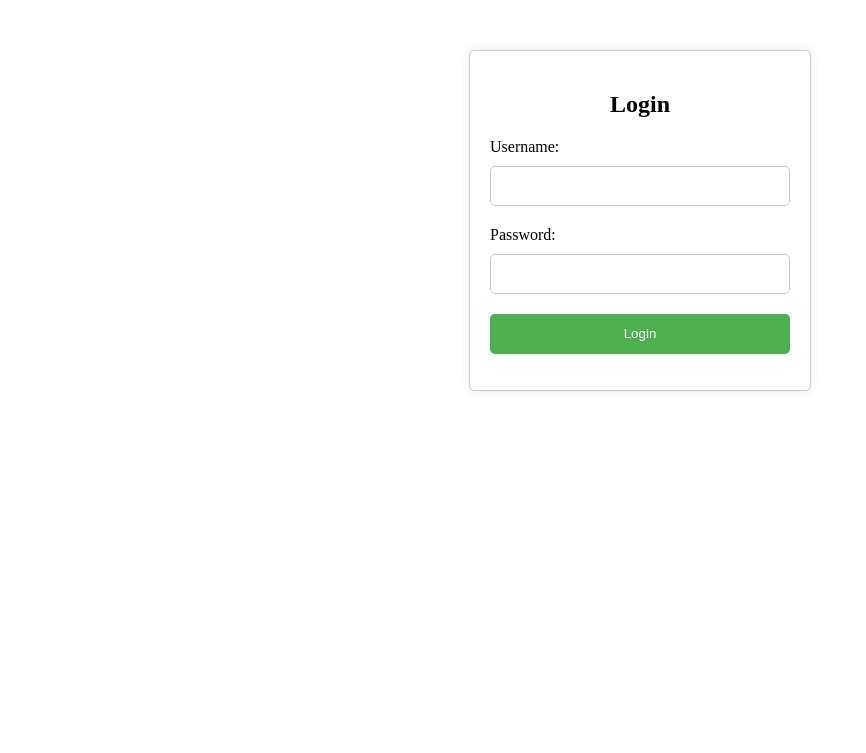
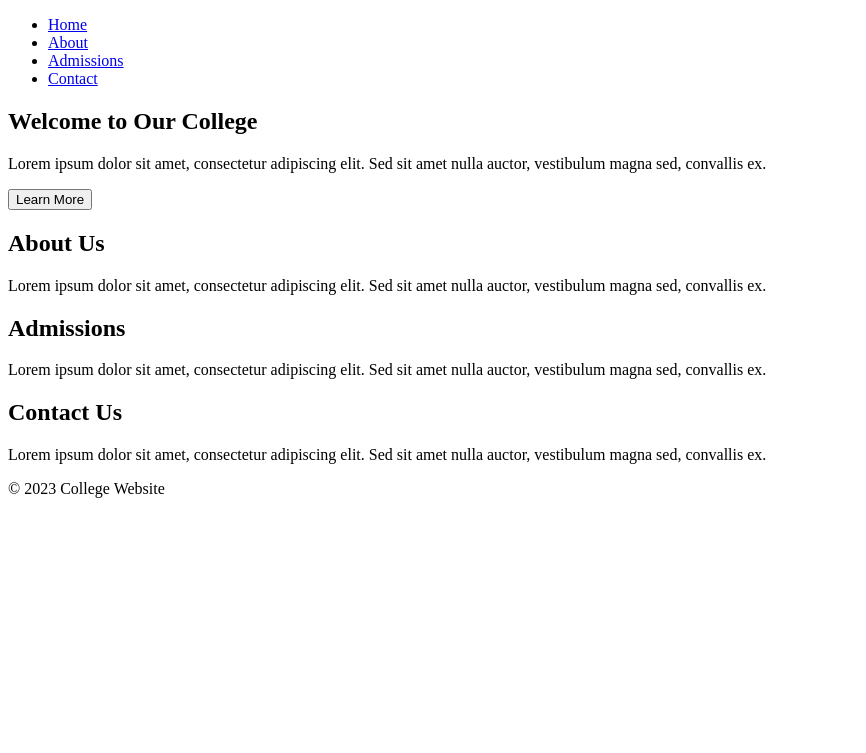
Before and after one commit to sumankr29/Web-LogIn, a plain HTML site: page index.html in a window 1280 px wide. Shown: the whole page, without its empty margins (0-866 px from the left). Drawn offline with Linux system fonts and the light colour scheme.

Commit message:
Update index.html

```diff
--- a/index.html
+++ b/index.html
@@ -1,10 +1,44 @@
-<div style="width: 300px; margin: 50px auto; padding: 20px; border: 1px solid #ccc; border-radius: 5px; box-shadow: 0 0 10px rgba(0, 0, 0, 0.1);">
-    <h2 style="text-align: center;">Login</h2>
-    <form>
-      <label for="username" style="display: block; margin-bottom: 10px;">Username:</label>
-      <input type="text" id="username" name="username" style="width: 100%; height: 40px; margin-bottom: 20px; padding: 10px; border: 1px solid #ccc; border-radius: 5px;">
-      <label for="password" style="display: block; margin-bottom: 10px;">Password:</label>
-      <input type="password" id="password" name="password" style="width: 100%; height: 40px; margin-bottom: 20px; padding: 10px; border: 1px solid #ccc; border-radius: 5px;">
-      <button type="submit" style="width: 100%; height: 40px; background-color: #4CAF50; color: #fff; padding: 10px; border: none; border-radius: 5px; cursor: pointer;">Login</button>
-    </form>
-  </div>
+<!DOCTYPE html>
+<html lang="en">
+<head>
+    <meta charset="UTF-8">
+    <meta name="viewport" content="width=device-width, initial-scale=1.0">
+    <title>College Website</title>
+    <link rel="stylesheet" href="styles.css">
+</head>
+<body>
+    <header>
+        <nav>
+            <ul>
+                <li><a href="#home">Home</a></li>
+                <li><a href="#about">About</a></li>
+                <li><a href="#admissions">Admissions</a></li>
+                <li><a href="#contact">Contact</a></li>
+            </ul>
+        </nav>
+    </header>
+    <main>
+        <section id="home">
+            <h1>Welcome to Our College</h1>
+            <p>Lorem ipsum dolor sit amet, consectetur adipiscing elit. Sed sit amet nulla auctor, vestibulum magna sed, convallis ex.</p>
+            <button>Learn More</button>
+        </section>
+        <section id="about">
+            <h1>About Us</h1>
+            <p>Lorem ipsum dolor sit amet, consectetur adipiscing elit. Sed sit amet nulla auctor, vestibulum magna sed, convallis ex.</p>
+        </section>
+        <section id="admissions">
+            <h1>Admissions</h1>
+            <p>Lorem ipsum dolor sit amet, consectetur adipiscing elit. Sed sit amet nulla auctor, vestibulum magna sed, convallis ex.</p>
+        </section>
+        <section id="contact">
+            <h1>Contact Us</h1>
+            <p>Lorem ipsum dolor sit amet, consectetur adipiscing elit. Sed sit amet nulla auctor, vestibulum magna sed, convallis ex.</p>
+        </section>
+    </main>
+    <footer>
+        <p>&copy; 2023 College Website</p>
+    </footer>
+    <script src="script.js"></script>
+</body>
+</html>
```
